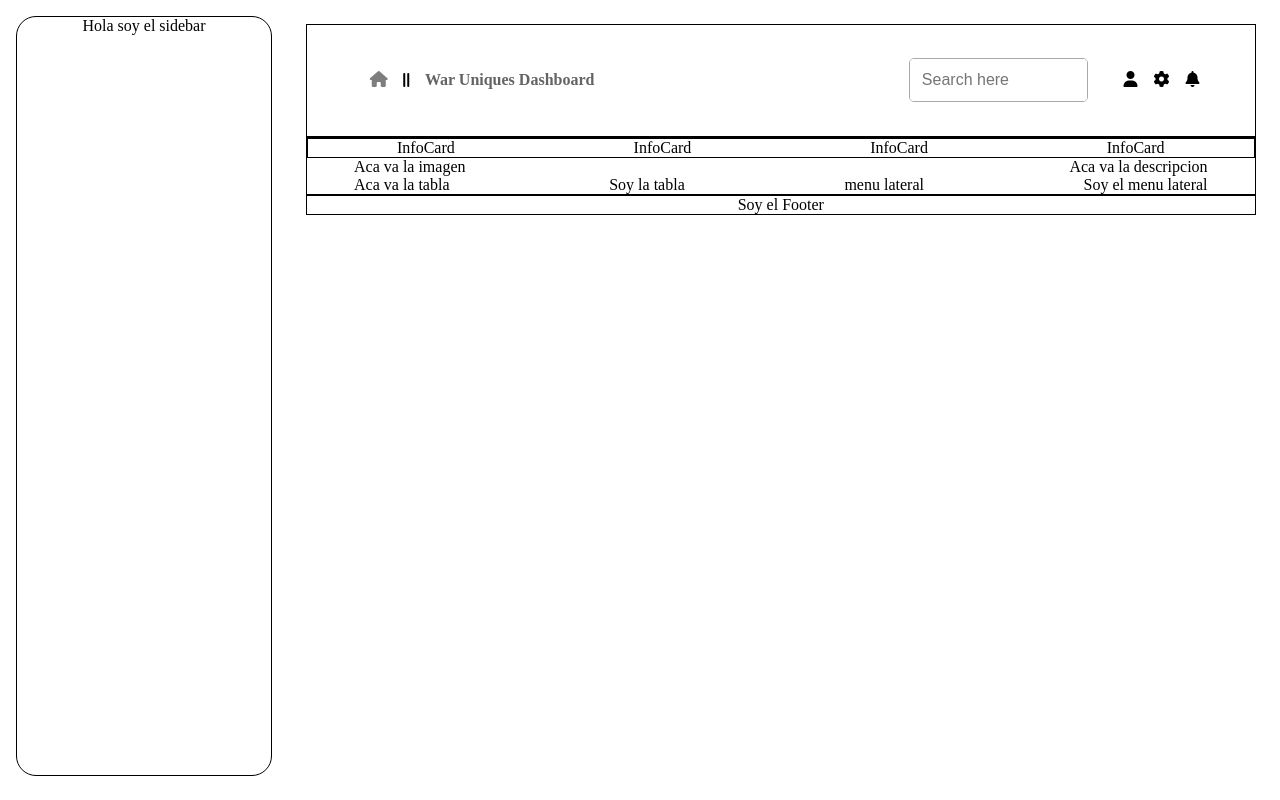
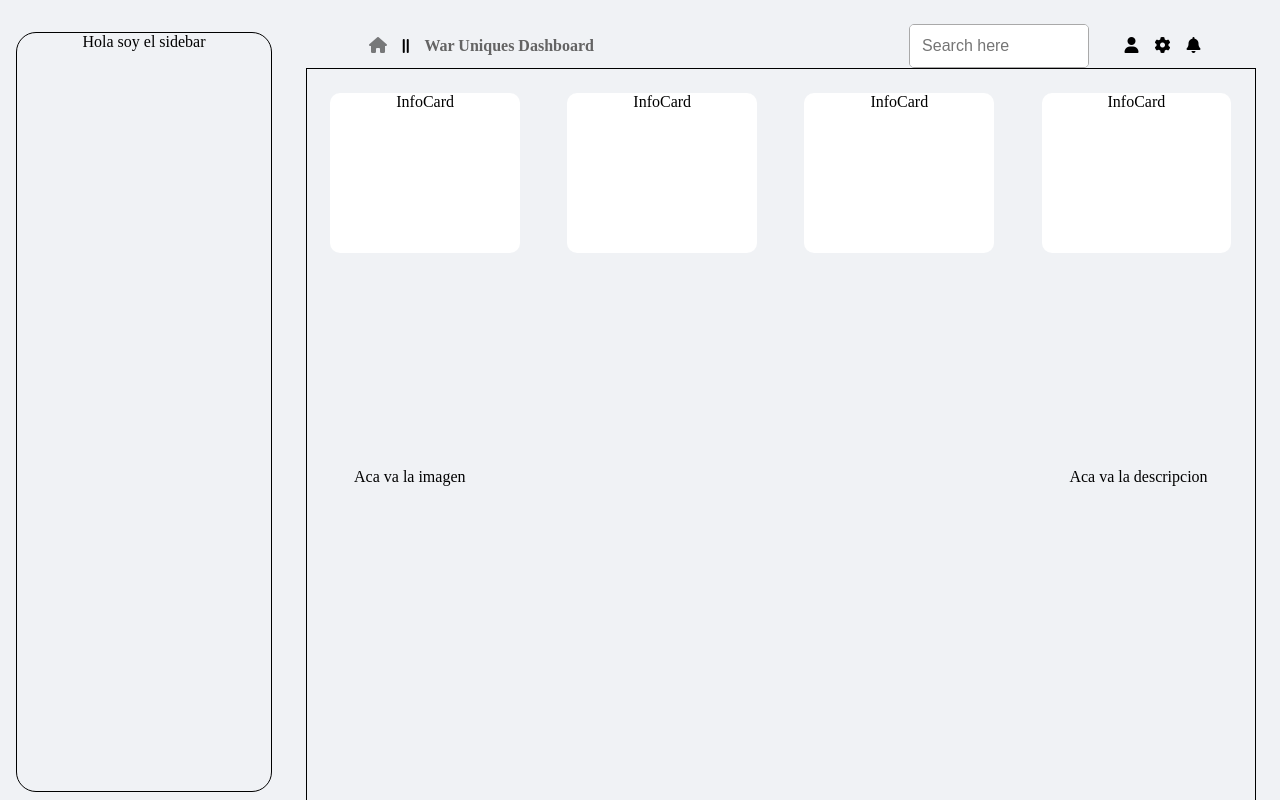
Before and after one commit to diego1005/war_uniques, a React (Create React App) app in the folder dashboard/: page / in a window 1280 px wide. Shown: the top 800 px of the page. Built offline with nearby package versions, Linux system fonts and the light colour scheme.

Commit message:
adding new features to dashboard

```diff
--- a/dashboard/src/Components/Header/Header.css
+++ b/dashboard/src/Components/Header/Header.css
@@ -3,5 +3,4 @@
     justify-content: center;
     width: 100%;
     height: 15%;
-    border: 1px solid black;
 }
--- a/dashboard/src/Components/Main/MainSection/MainSection.css
+++ b/dashboard/src/Components/Main/MainSection/MainSection.css
@@ -3,5 +3,6 @@
     justify-content: space-between;
     align-items: center;
     width: 90%;
+    height: 50vh;
     margin: auto;
 }
--- a/dashboard/src/Components/Main/SecondarySection/SecondarySection.css
+++ b/dashboard/src/Components/Main/SecondarySection/SecondarySection.css
@@ -3,5 +3,6 @@
     justify-content: space-between;
     align-items: center;
     width: 90%;
+    height: 50vh;
     margin: auto;
 }
--- a/dashboard/src/Components/Main/SectionTop/InfoCard/InfoCard.css
+++ b/dashboard/src/Components/Main/SectionTop/InfoCard/InfoCard.css
@@ -0,0 +1,6 @@
+.info-card {
+    width: 20%;
+    height: 10rem;
+    background-color: white;
+    border-radius: 10px;
+}
--- a/dashboard/src/Components/Main/SectionTop/InfoCard/InfoCard.jsx
+++ b/dashboard/src/Components/Main/SectionTop/InfoCard/InfoCard.jsx
@@ -3,7 +3,9 @@ import "./InfoCard.css";
 
 function InfoCard() {
   return (
-    <div>InfoCard</div>
+    <div className='info-card'>
+      InfoCard
+      </div>
   )
 }
 
--- a/dashboard/src/Components/Main/SectionTop/SectionTop.css
+++ b/dashboard/src/Components/Main/SectionTop/SectionTop.css
@@ -2,5 +2,5 @@
     display: flex;
     justify-content: space-around;
     align-items: center;
-    border: 1px solid black;
+    height: 13rem;
 }
--- a/dashboard/src/Components/Sidebar/Sidebar.css
+++ b/dashboard/src/Components/Sidebar/Sidebar.css
@@ -2,7 +2,7 @@
     position: fixed;
     width: 20%;
     height: 95%;
-    margin: 1rem;
+    margin: 2rem 1rem;
     text-align: center;
     border: 1px solid black;
     border-radius: 20px;
--- a/dashboard/src/Pages/Home/Home.css
+++ b/dashboard/src/Pages/Home/Home.css
@@ -1,12 +1,13 @@
 .home {
     display: flex;
-    /* flex-direction: column; */
-    /* justify-content: space-between; */
-    /* align-items: center; */
-    height: 100vh;
+    background-color: rgba(240,242,245,255)
 }
 
 .container {
+    display: flex;
+    flex-direction: column;
+    justify-content: space-between;
+    align-items: center;
     width: 100%;
     margin-left: 22%;
     padding: 24px;
```
